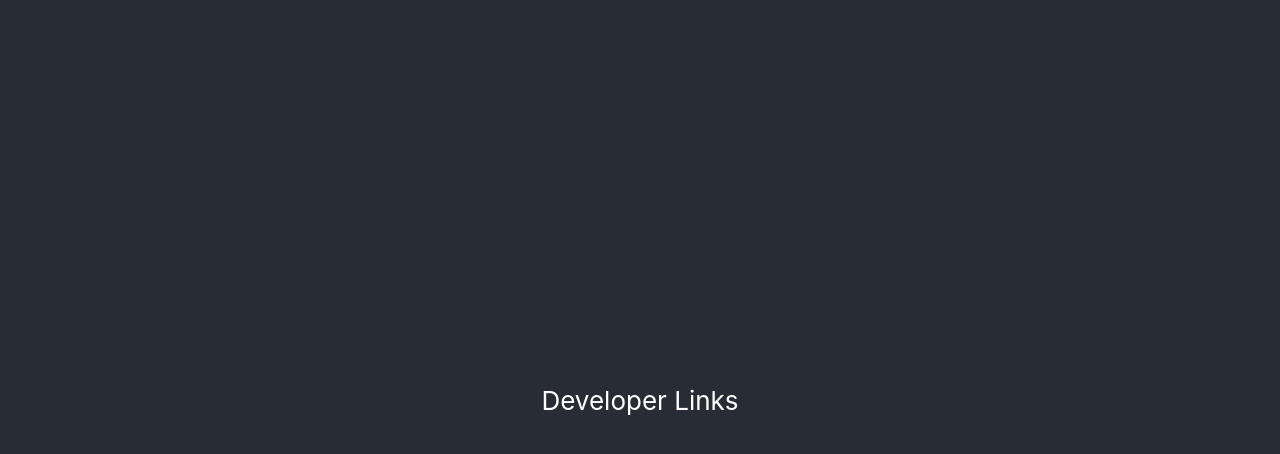
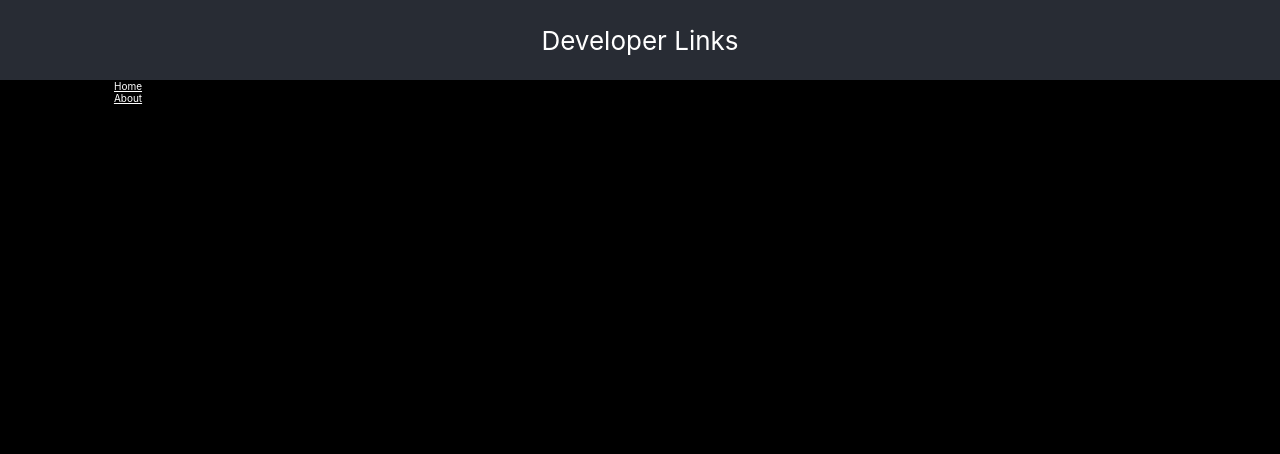
Before and after one commit to catsheue/developer-links, a React (Create React App) app: page / in a window 1280 px wide. Shown: the top 454 px of the page. Built offline with nearby package versions, Linux system fonts and the light colour scheme.

Commit message:
[Add] nav

```diff
--- a/src/App.js
+++ b/src/App.js
@@ -1,24 +1,55 @@
 
 import './App.css';
 import styled from 'styled-components'
-
+import {
+  BrowserRouter as Router,
+  Switch,
+  Route,
+  Link
+} from "react-router-dom";
 const ContentWrapper = styled.div`
     display:flex;
     background: black;
+        height: 90vh;
 `
 const LeftMenu = styled.div`
     width: 20vw;
+    color: #fff;
 
+`;
+const Header = styled.header`
+  min-height: 10vh;background-color: #282c34;
+  font-size: calc(10px + 2vmin);
 `
+
 function App() {
   return (
     <div className="App">
-      <header className="App-header">
+      <Router>
+        <Header className="App-header">
           Developer Links
-      </header>
+        </Header>
         <ContentWrapper>
-            <div></div>
+          <LeftMenu>
+            <ul>
+              <li>
+                <Link to="/">Home</Link>
+              </li>
+              <li>
+                <Link to="/news">About</Link>
+              </li>
+            </ul>
+          </LeftMenu>
+          <div>
+            <Switch>
+            <Route path="/test">
+              <div>test</div>
+            </Route>
+            </Switch>
+          </div>
         </ContentWrapper>
+      </Router>
+
     </div>
   );
 }
--- a/src/index.css
+++ b/src/index.css
@@ -19,3 +19,7 @@ code {
   font-family: source-code-pro, Menlo, Monaco, Consolas, 'Courier New',
     monospace;
 }
+
+a {
+    color: inherit;
+}
```
